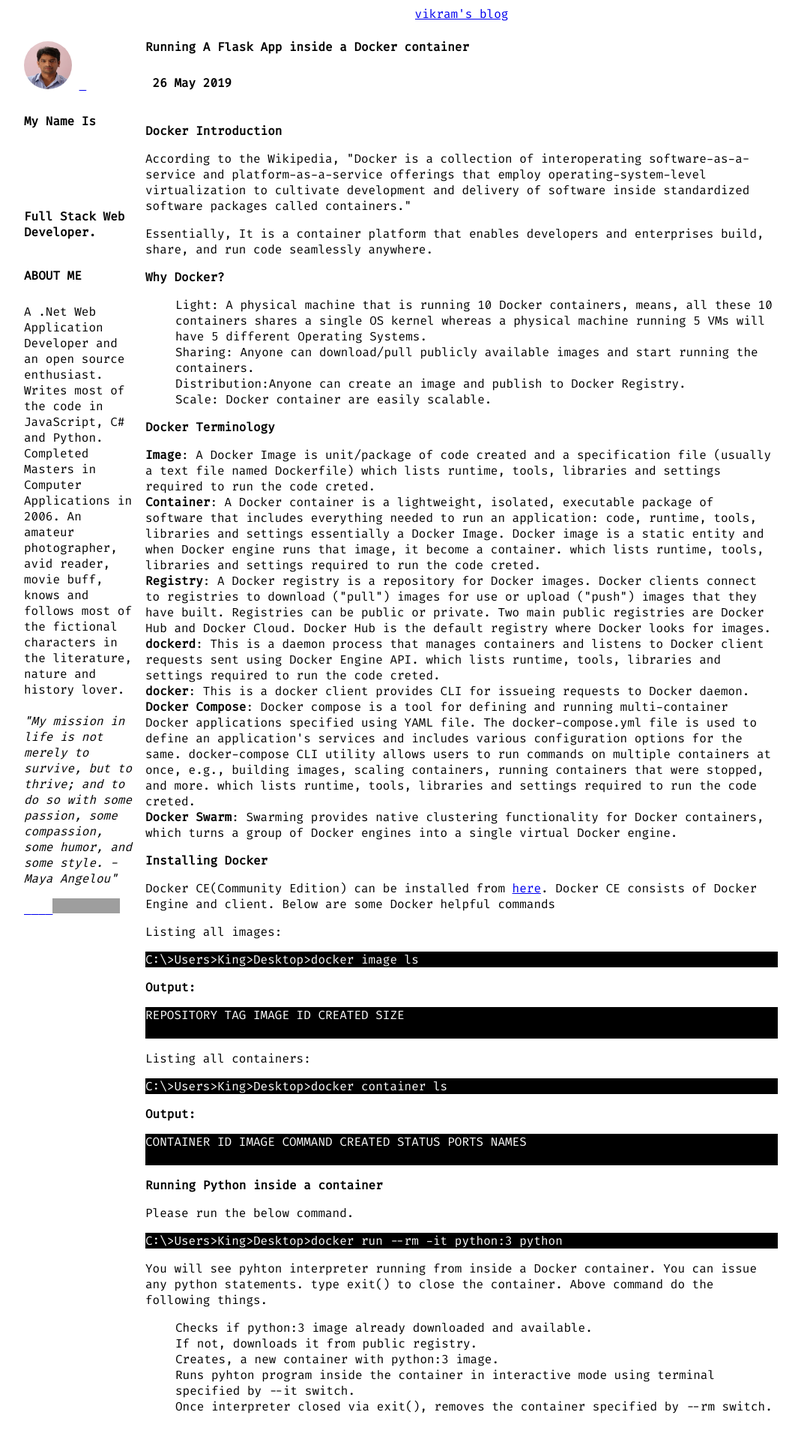
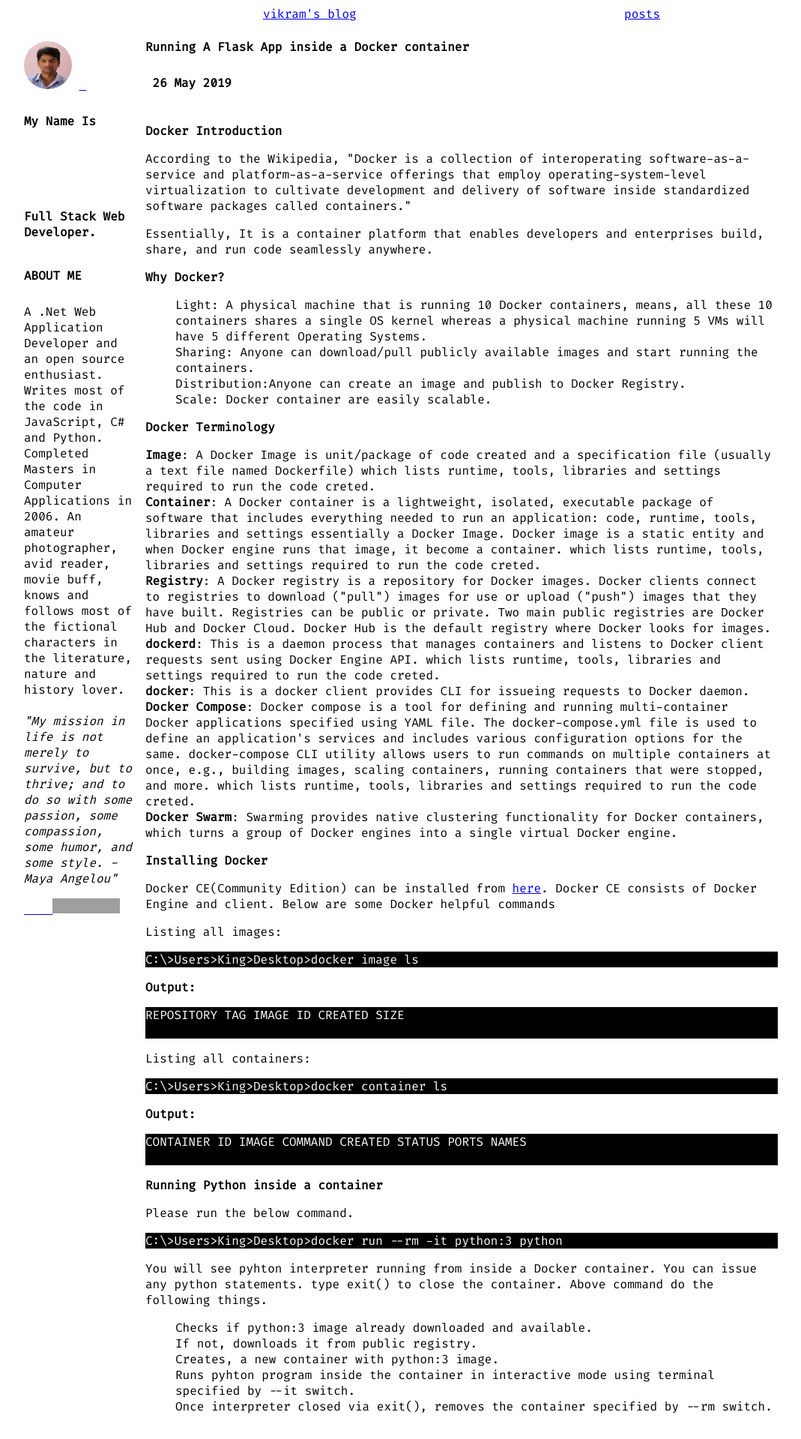
Before and after one commit to srirangamv/srirangamv.github.io, a Jekyll site: the page built from index.html, in a window 1280 px wide. Shown: the top 1919 px of the page at 75% size, without its empty margins (24-1093 px from the left). Built offline with Jekyll 4.4.1, drawn with Linux system fonts in a browser that asks for light colours; the list of posts is cut into pages by our own code; grey boxes are pictures that could not be loaded.

```diff
--- a/_layouts/default.html
+++ b/_layouts/default.html
@@ -28,6 +28,7 @@
             <!-- Header content -->
             <span>&nbsp;</span>
             <a href="/">vikram's blog</a>
+            <a href="/blog">posts</a>
             <span>&nbsp;</span>
         </header>
 
```
